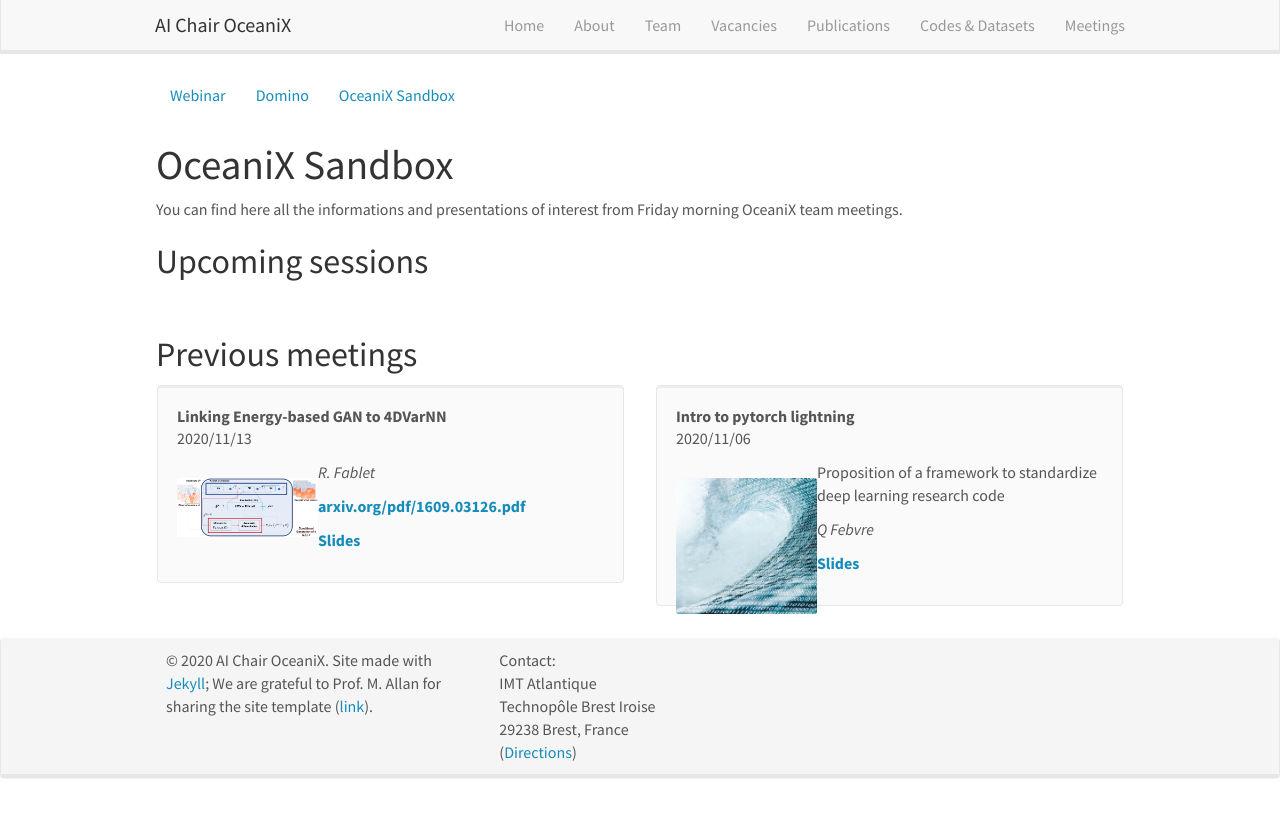
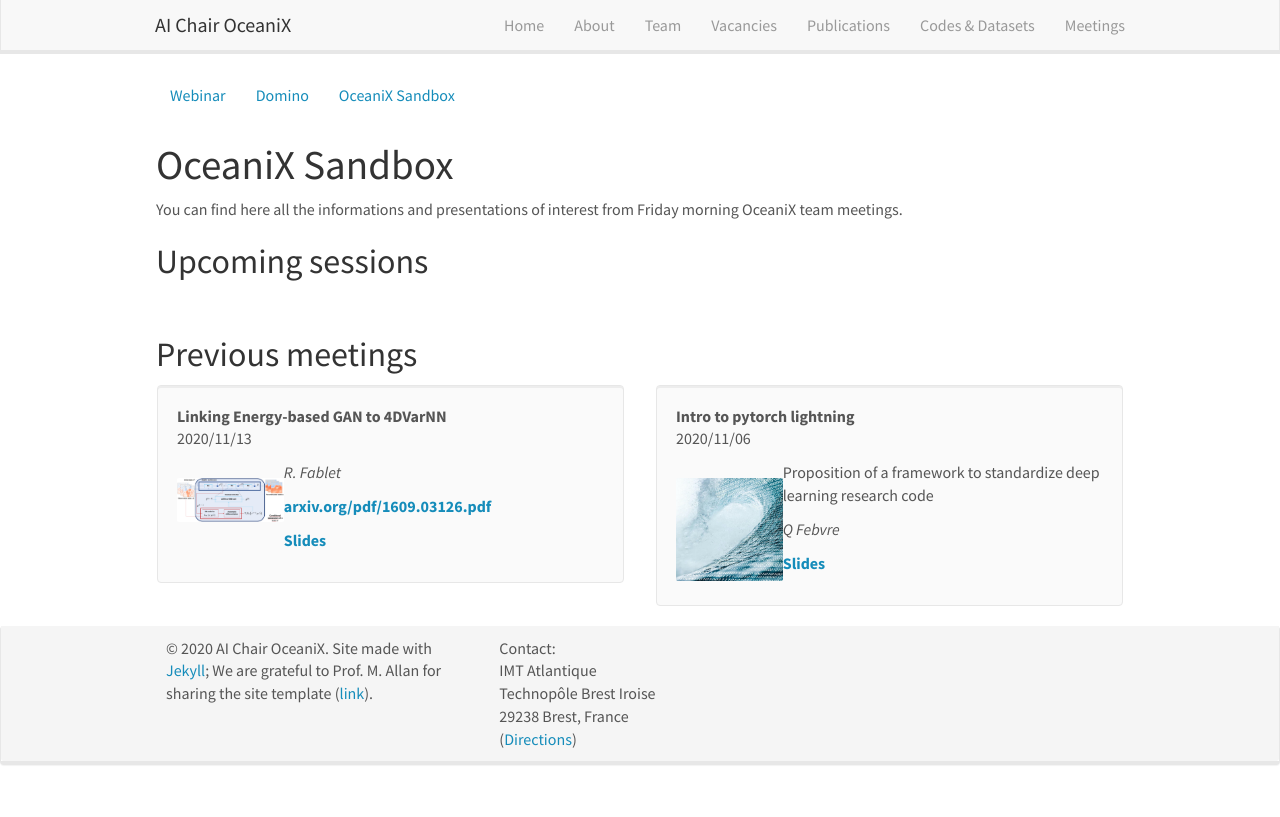
Before and after one commit to CIA-Oceanix/CIA-Oceanix.github.io, a Jekyll site: the page built from _pages/oceanix_sandbox.md, in a window 1280 px wide. Shown: the top 817 px of the page. Built offline with Jekyll 4.4.1, drawn with Linux system fonts in a browser that asks for light colours; nearby versions of some CDN libraries.

Commit message:
Update oceanix_sandbox.md

```diff
--- a/_pages/oceanix_sandbox.md
+++ b/_pages/oceanix_sandbox.md
@@ -29,7 +29,7 @@
  <div class="well">
   <pubtit>{{ oceanix_sandbox.title }}</pubtit>
   <p>{{ oceanix_sandbox.date }} <br> </p>
-  <img src="{{ site.url }}{{ site.baseurl }}/images/sandbox_pic/{{ oceanix_sandbox.image }}" class="img-responsive" width="33%" style="float: left" />
+  <img src="{{ site.url }}{{ site.baseurl }}/images/sandbox_pic/{{ oceanix_sandbox.image }}" class="img-responsive" width="25%" style="float: left" />
   <p>{{ oceanix_sandbox.description }}</p>
   <p><em>{{ oceanix_sandbox.authors }}</em></p>
   <p><strong><a href="{{ oceanix_sandbox.link.url }}">{{ oceanix_sandbox.link.display }}</a></strong></p>
@@ -75,7 +75,7 @@
  <div class="well">
   <pubtit>{{ oceanix_sandbox.title }}</pubtit>
   <p>{{ oceanix_sandbox.date }} <br></p>
-  <img src="{{ site.url }}{{ site.baseurl }}/images/sandbox_pic/{{ oceanix_sandbox.image }}" class="img-responsive" width="33%" style="float: left" />
+  <img src="{{ site.url }}{{ site.baseurl }}/images/sandbox_pic/{{ oceanix_sandbox.image }}" class="img-responsive" width="25%" style="float: left" />
   <p>{{ oceanix_sandbox.description }}</p>
   <p><em>{{ oceanix_sandbox.authors }}</em></p>
   <p><strong><a href="{{ oceanix_sandbox.link.url }}">{{ oceanix_sandbox.link.display }}</a></strong></p>
```
